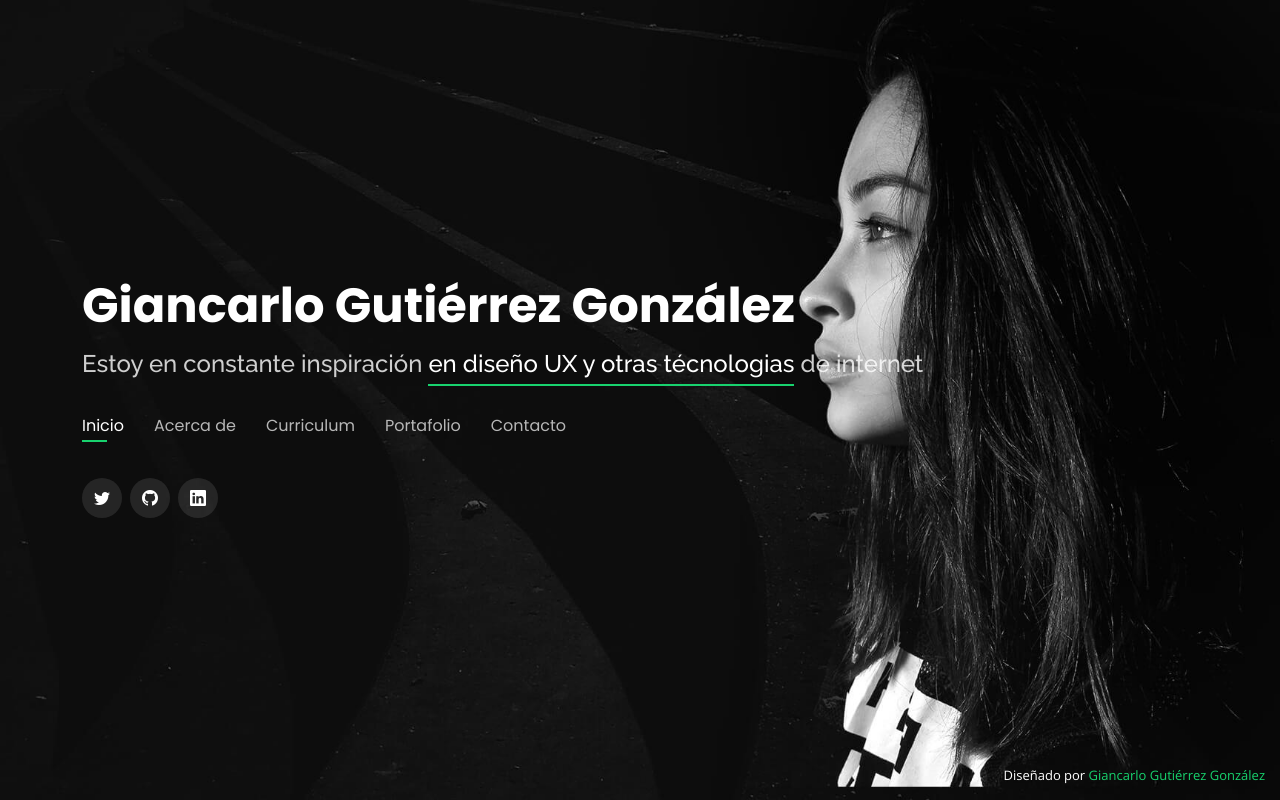
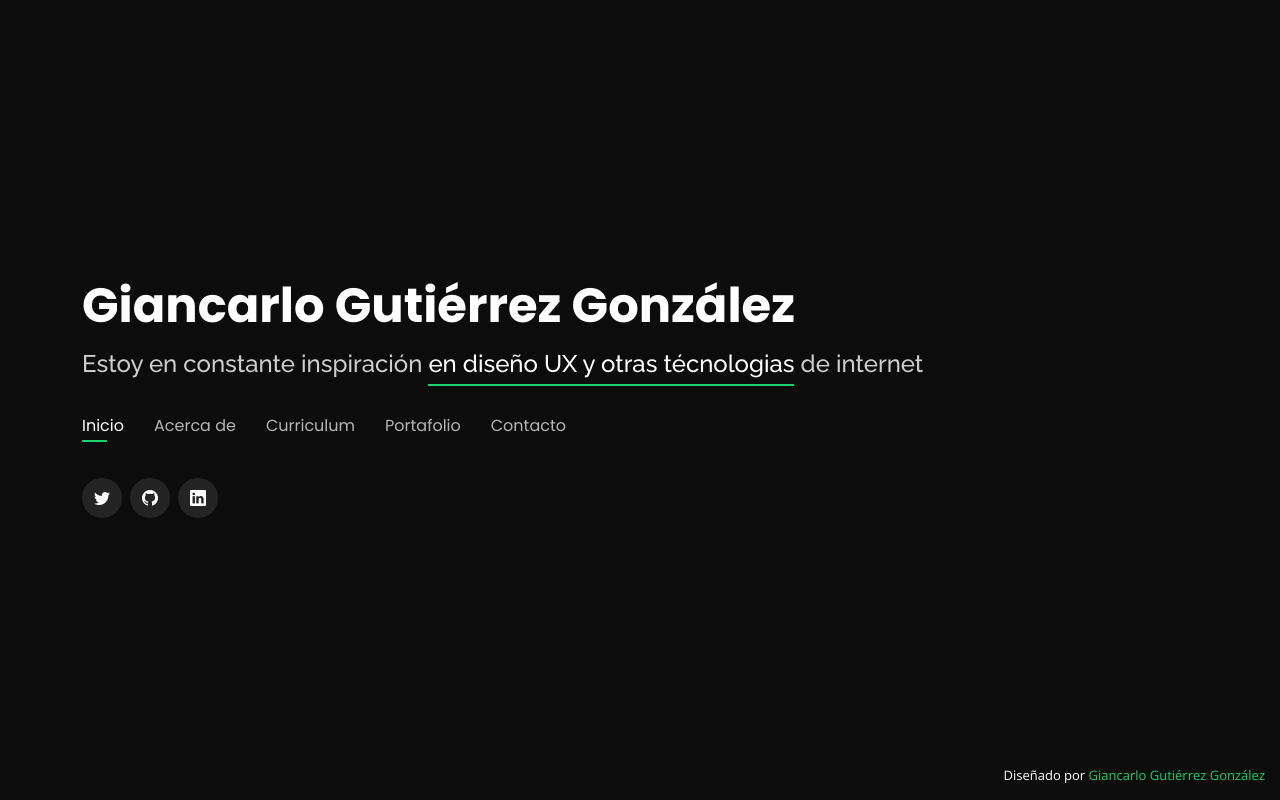
Before and after one commit to TripleG-779/Portafolio, a plain HTML site: page index.html in a window 1280 px wide. Drawn offline with nearby package versions, Linux system fonts and the light colour scheme.

Commit message:
Añadimos archivos

```diff
--- a/assets/css/style.css
+++ b/assets/css/style.css
@@ -19,8 +19,8 @@ body {
 body::before {
   content: "";
   position: fixed;
-  background: #040404 url("../img/bg.jpg") top right no-repeat;
-  background-size: cover;
+  background: #0c0c0c url("") top right no-repeat;
+  background-size: center;
   left: 0;
   right: 0;
   top: 0;
```
Also changed, not shown: index.html (+2 -0 lines), assets/img/IMG_20210824_184331.jpg (added).
